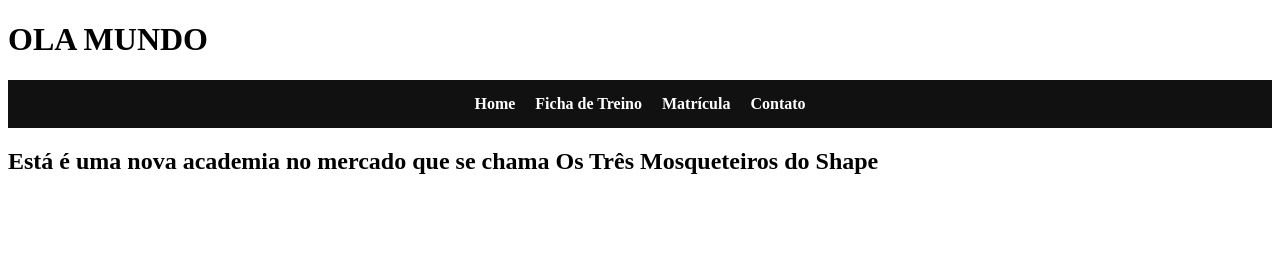
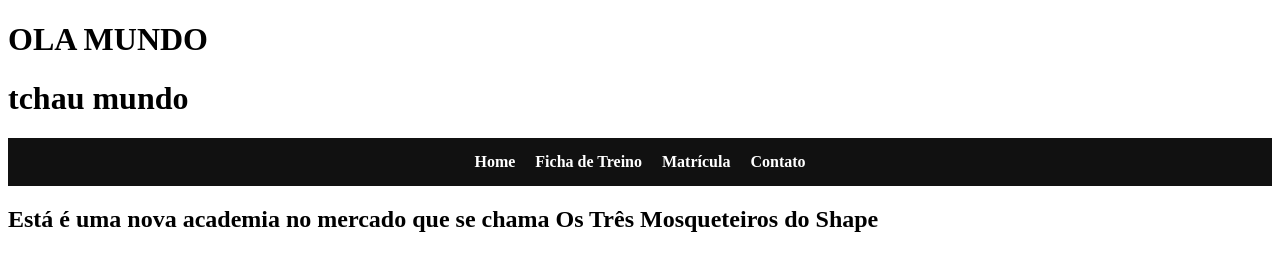
Before and after one commit to Fabinho1110-xit/projeto, a plain HTML site: page projeto/index.html in a window 1280 px wide. Drawn offline with Linux system fonts and the light colour scheme.

Commit message:
tchua mundo

```diff
--- a/projeto/index.html
+++ b/projeto/index.html
@@ -9,6 +9,7 @@
 
         <div class = "header">
             <h1>OLA MUNDO</h1>
+            <h1>tchau mundo</h1>
     </div>
 
         <nav class="menu">
```
